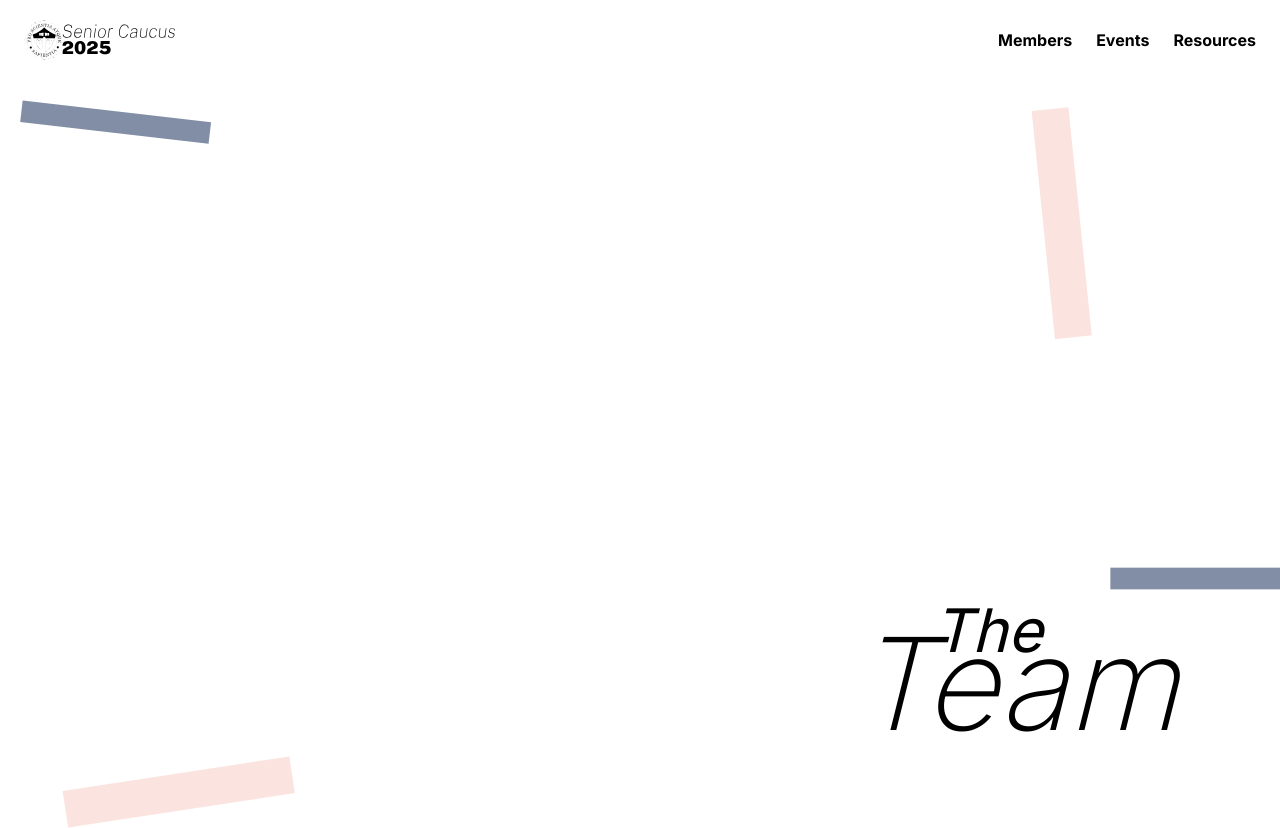
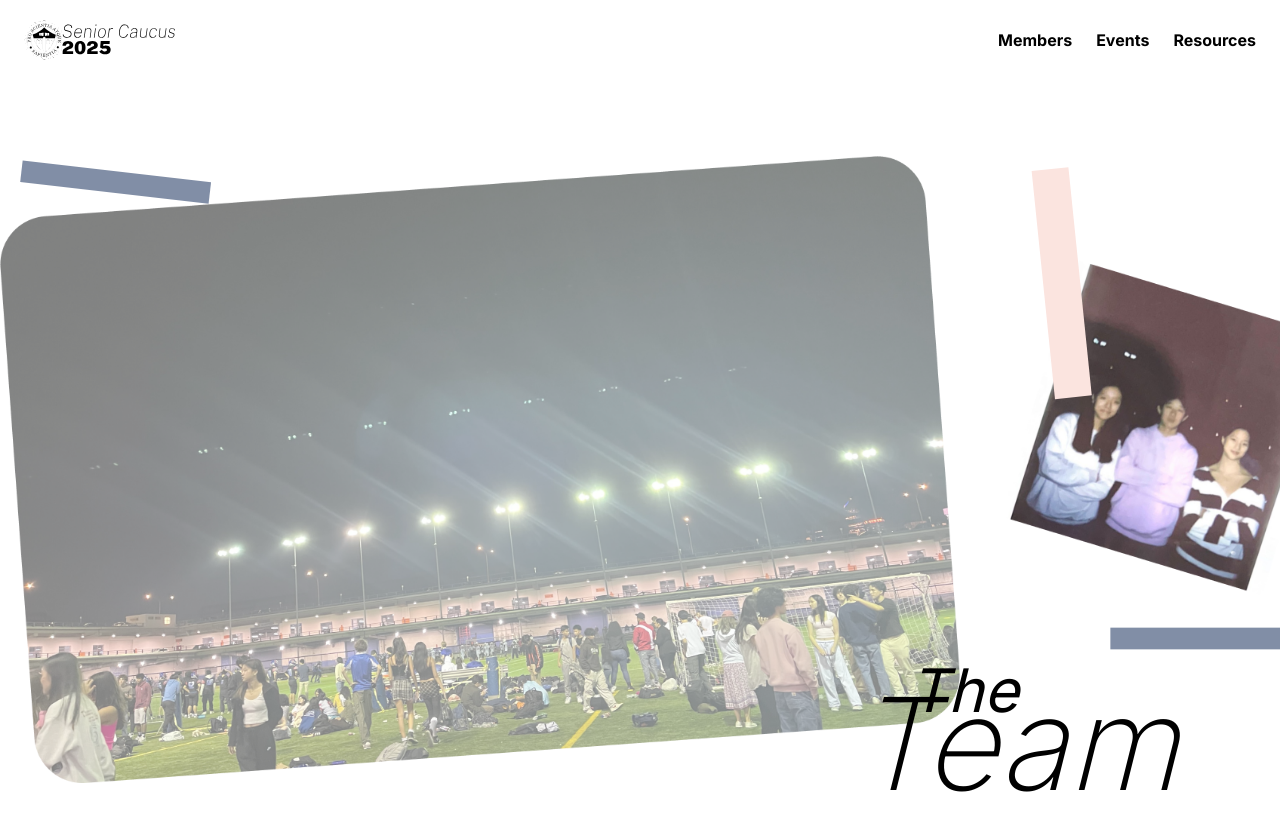
Before and after one commit to Senior-Caucus/Senior-Caucus-Website, a Next.js app: page /members in a window 1280 px wide. After the commit the page ends 800 px from the top, so only its background shows below. Built offline with nearby package versions, Linux system fonts and the light colour scheme.

Commit message:
add scaling for member hero page

```diff
--- a/src/app/members/page.tsx
+++ b/src/app/members/page.tsx
@@ -1,13 +1,19 @@
 "use server"
 import Image from "next/image"
 import TheTeamHeroBackground from "public/images/TheTeamHeroBackground.svg";
+import HomecomingImage from "public/images/Homecoming.png";
+import GloriousLeaders from "public/images/GloriousLeaders.png"
+import MobileTeamHeroBackground from"public/images/TeamHeroMobileBackground.svg";
 
 export default async function MemberPage() {
     return (<div>
-        <div className="grid grid-cols-12 grid-rows-12 h-[calc(100vh-5rem)] w-lvw">
-            <div className="text-6xl row-start-9 col-start-9 mt-10 ml-20 italic">The</div>
-            <div className="text-9xl inter-extralight col-start-9 row-start-10 italic">Team</div>
-            <Image className="col-start-1 row-start-1 col-span-full row-span-full m-5" src={TheTeamHeroBackground} alt="background for the team hero large"/>
-        </div>
+        <div className="w-full grid grid-cols-12 grid-rows-12 h-[calc(100vh-5rem)] md:overflow-x-auto md:overflow-hidden">
+            <Image className="overflow-hidden ml-0 overflow-x-auto row-start-3 col-start-1 row-span-full col-span-full lg:col-start-1 lg:mt-4 md:col-span-9 lg:row-start-2 lg:overflow-x-auto lg:row-span-11" src={HomecomingImage} alt="Junior Caucus' events during homecoming" />
+            <div className="text-6xl col-start-3 row-start-10 row-span-1 col-span-1 lg:col-start-9 mt-10 ml-14 italic">The</div>
+            <div className="text-9xl inter-extralight col-start-3 lg:col-start-9 mr-6 row-start-11 italic">Team</div>
+            <Image className="invisible lg:visible ml-10 col-start-10 row-start-4 col-span-full row-span-full" src={GloriousLeaders} alt="The glorious leaders of Senior Caucus"/>
+            <Image className="invisible lg:visible md:row-start-3 col-start-1 lg:row-start-2 col-span-full row-span-full m-5" src={TheTeamHeroBackground} alt="background for the team hero large"/>
+            <Image className="visible md:visible lg:invisible col-start-1 row-start-1 row-span-full col-span-full ml-4" src={MobileTeamHeroBackground} alt="mobile background" />
+         </div>
     </div>)
 }
```
Also changed, not shown: public/images/TeamHeroMobileBackground.svg (added).
